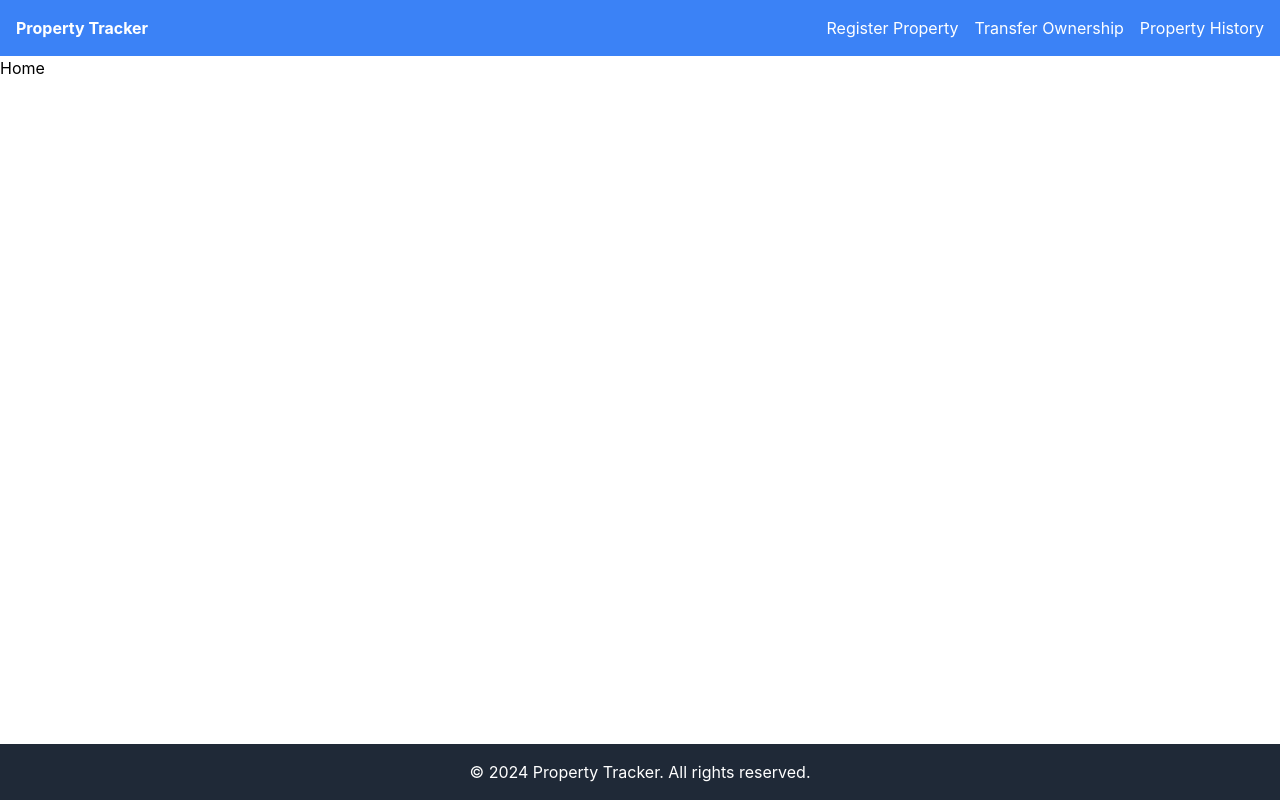
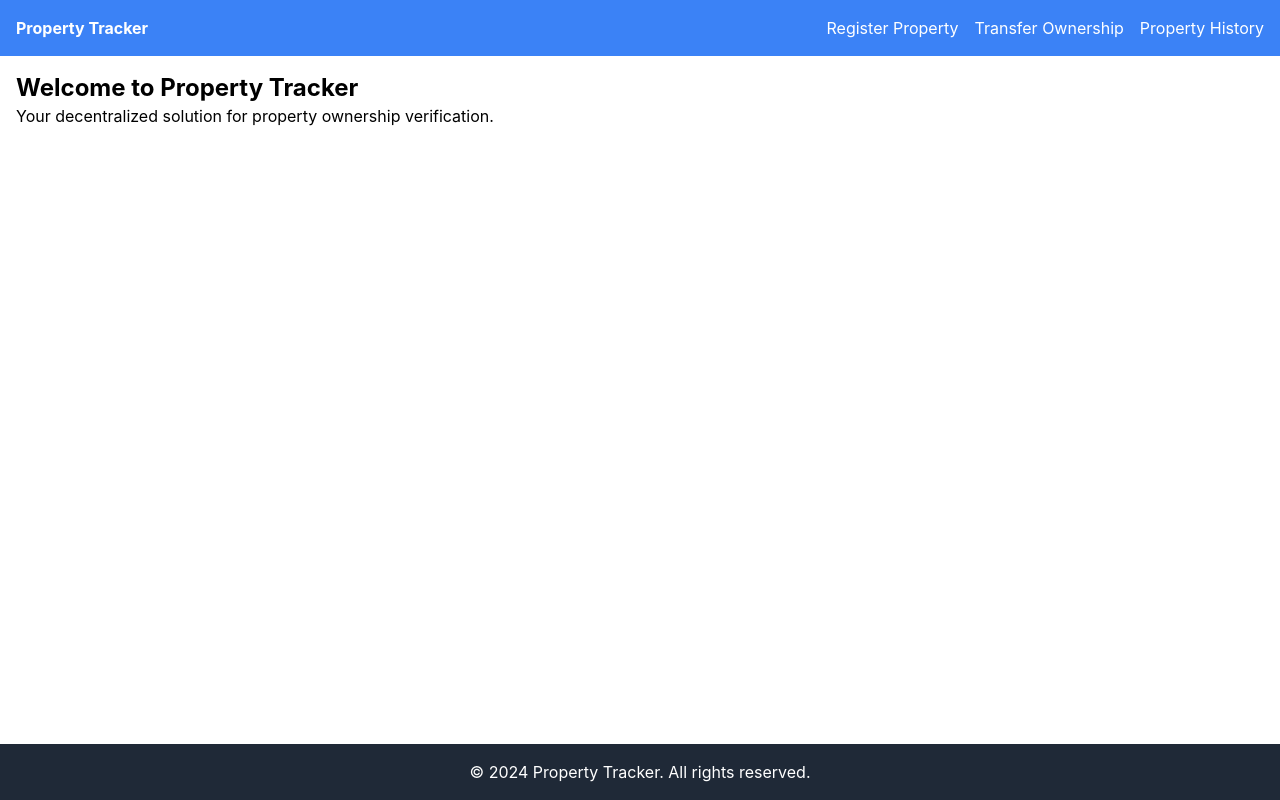
Before and after one commit to gharewal12/property-ownership, a React (Create React App) app in the folder property-tracker-frontend/: page / in a window 1280 px wide. Built offline with nearby package versions, Linux system fonts and the light colour scheme.

Commit message:
Add home page setup

```diff
--- a/property-tracker-frontend/src/pages/Home.tsx
+++ b/property-tracker-frontend/src/pages/Home.tsx
@@ -1,7 +1,12 @@
 import React from 'react';
 
-const Home = () => {
-  return <div>Home</div>;
+const Home: React.FC = () => {
+  return (
+    <div className='container mx-auto p-4'>
+      <h1 className='text-2xl font-bold'>Welcome to Property Tracker</h1>
+      <p>Your decentralized solution for property ownership verification.</p>
+    </div>
+  );
 };
 
 export default Home;
```
